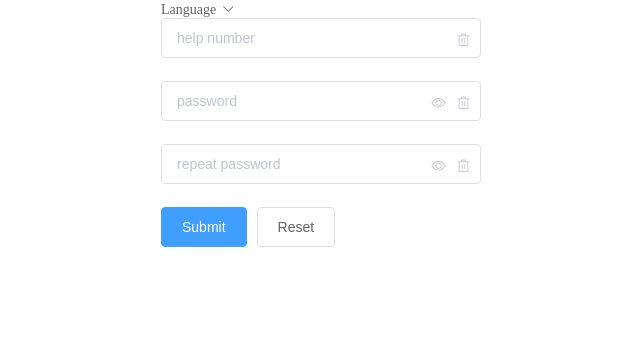
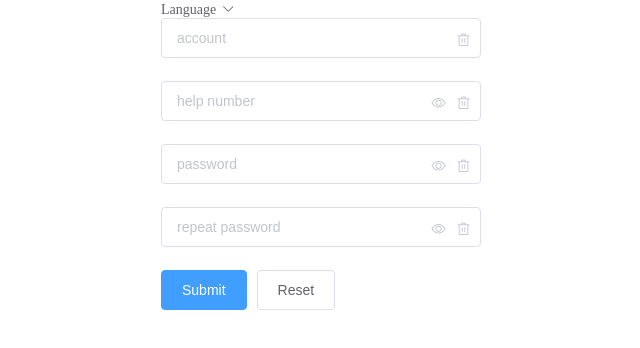
Before and after one commit to bojue214/timer, a Vue app: page /#/forget in a window 1280 px wide. Shown: the top 348 px of the page, without its empty margins (319-959 px from the left). Built offline with nearby package versions, Linux system fonts and the light colour scheme.

Commit message:
add account validator and i18n

```diff
--- a/src/components/forget.vue
+++ b/src/components/forget.vue
@@ -8,34 +8,48 @@
         <el-row>
             <el-col :xs="{span:20, offset:2}" :sm="{span:14, offset:5}" :md="{span:8, offset:8}" :lg="{span:6, offset:9}" :xl="{span:6, offset:9}">
                 <el-form :model="helpWay" status-icon :rules="helpRules" ref="helpForm">
-                    <el-form-item prop="helpNumber">
-                        <el-input v-model="helpWay.helpNumber" autocomplete="off" :placeholder="$t('help_number')">
+
+                    <el-form-item prop="account">
+                        <el-input v-model="helpWay.account" autocomplete="off" :placeholder="$t('account')">
+                            <i slot="suffix" class="el-input__icon el-icon-delete" v-on:click.stop="clear('account', 'helpForm')"></i>
+                        </el-input>
+                    </el-form-item>
+
+                    <el-form-item prop="helpNumber" v-if='!isShowHelpNumber'>
+                        <el-input type="password" v-model="helpWay.helpNumber" autocomplete="off" :placeholder="$t('help_number')">
+                            <i slot="suffix" class="el-input__icon el-icon-view" v-on:click.stop="toggle('isShowHelpNumber')"></i>
+                            <i slot="suffix" class="el-input__icon el-icon-delete" v-on:click.stop="clear('helpNumber', 'helpForm')"></i>
+                        </el-input>
+                    </el-form-item>
+                    <el-form-item prop="helpNumber" v-if='isShowHelpNumber'>
+                        <el-input v-model="helpWay.helpNumber" autocomplete="off"  :placeholder="$t('help_number')">
+                            <i slot="suffix" class="el-input__icon el-icon-more" v-on:click.stop="toggle('isShowHelpNumber')"></i>
                             <i slot="suffix" class="el-input__icon el-icon-delete" v-on:click.stop="clear('helpNumber', 'helpForm')"></i>
                         </el-input>
                     </el-form-item>
 
-                    <el-form-item prop="password" v-if='!hasShow'>
+                    <el-form-item prop="password" v-if='!isShowPassword'>
                         <el-input type="password" v-model="helpWay.password" autocomplete="off" :placeholder="$t('password')">
-                            <i slot="suffix" class="el-input__icon el-icon-view" v-on:click.stop="toggle"></i>
+                            <i slot="suffix" class="el-input__icon el-icon-view" v-on:click.stop="toggle('isShowPassword')"></i>
                             <i slot="suffix" class="el-input__icon el-icon-delete" v-on:click.stop="clear('password', 'helpForm')"></i>
                         </el-input>
                     </el-form-item>
-                    <el-form-item prop="password" v-if='hasShow'>
+                    <el-form-item prop="password" v-if='isShowPassword'>
                         <el-input v-model="helpWay.password" autocomplete="off"  :placeholder="$t('password')">
-                            <i slot="suffix" class="el-input__icon el-icon-more" v-on:click.stop="toggle"></i>
+                            <i slot="suffix" class="el-input__icon el-icon-more" v-on:click.stop="toggle('isShowPassword')"></i>
                             <i slot="suffix" class="el-input__icon el-icon-delete" v-on:click.stop="clear('password', 'helpForm')"></i>
                         </el-input>
                     </el-form-item>
 
-                    <el-form-item prop="reptPassword" v-if='!hasShow'>
+                    <el-form-item prop="reptPassword" v-if='!isShowPassword'>
                         <el-input type="password" v-model="helpWay.reptPassword" autocomplete="off" :placeholder="$t('rep_password')">
-                            <i slot="suffix" class="el-input__icon el-icon-view" v-on:click.stop="toggle"></i>
+                            <i slot="suffix" class="el-input__icon el-icon-view" v-on:click.stop="toggle('isShowPassword')"></i>
                             <i slot="suffix" class="el-input__icon el-icon-delete" v-on:click.stop="clear('reptPassword', 'helpForm')"></i>
                         </el-input>
                     </el-form-item>
-                    <el-form-item prop="reptPassword" v-if='hasShow'>
+                    <el-form-item prop="reptPassword" v-if='isShowPassword'>
                         <el-input v-model="helpWay.reptPassword" autocomplete="off"  :placeholder="$t('rep_password')">
-                            <i slot="suffix" class="el-input__icon el-icon-more" v-on:click.stop="toggle"></i>
+                            <i slot="suffix" class="el-input__icon el-icon-more" v-on:click.stop="toggle('isShowPassword')"></i>
                             <i slot="suffix" class="el-input__icon el-icon-delete" v-on:click.stop="clear('reptPassword', 'helpForm')"></i>
                         </el-input>
                     </el-form-item>
@@ -44,6 +58,7 @@
                         <el-button @click="submit" type="primary">{{$t('Submit')}}</el-button>
                         <el-button @click="reset('helpForm')">{{$t('Reset')}}</el-button>
                     </el-form-item>
+
                 </el-form>
             </el-col>
         </el-row>
@@ -57,13 +72,19 @@ export default {
     components:{ language },
     data() {
         return {
-            hasShow: false,
+            isShowHelpNumber: false,
+            isShowPassword: false,
             helpWay:{
+                account: '',
                 helpNumber:'',
                 password:'',
                 reptPassword: '',
             },
             helpRules: {
+                account: [
+                    { required: true, validator: this.$vali('notEmpty', '$vali.noAccount'), trigger: 'blur' },
+                    { validator: this.$vali('account', '$vali.account'), trigger: 'blur' }
+                ],
                 helpNumber:[
                     { required: true, validator: this.$vali('notEmpty', '$vali.noHelpNumber'), trigger: 'blur' },
                     { validator: this.$vali('helpNumber', '$vali.helpNumber'), trigger: 'blur' }
@@ -83,7 +104,7 @@ export default {
     },
 
     methods: {
-        toggle(){ this.hasShow = !this.hasShow; },
+        toggle(key){ this[key] = !this[key]; },
         reset( formName ){
             this.$refs[formName].resetFields();
         },
--- a/src/i18n/languages/en.js
+++ b/src/i18n/languages/en.js
@@ -30,6 +30,7 @@ const en = {
         helpNumber: 'Help number must be six charactor.',
         twoPassword: 'The two passwords you typed do not match.',
         password: 'A password need several charactors from six to twenty.',
+        account:'An account need several charactors from eight to sixteen.',
     },
     message:{
         ACCOUNT_NULL: 'Account not exist',
--- a/src/i18n/languages/zh.js
+++ b/src/i18n/languages/zh.js
@@ -30,6 +30,7 @@ const zh = {
         helpNumber: '救援码为六位字符或数字组成',
         twoPassword: '两次输入的密码不一致',
         password: '密码由六到二十位数字或者字母组成',
+        account:'账户名由八到十六位数字或者字母组成',
     },
     message: {
         ACCOUNT_NULL: '账户名不存在',
--- a/src/plugins/validator.js
+++ b/src/plugins/validator.js
@@ -8,6 +8,7 @@ const REGEX = {
     notEmpty: /\r|\n|\\s/g,
     helpNumber: /^[A-Za-z0-9]{6}$/,
     password: /^[A-Za-z0-9]{6,20}$/,
+    account: /^[A-Za-z0-9]{8,16}$/,
 };
 
 const getValue = function(context, chains){
@@ -27,7 +28,8 @@ const CHECK = {
     notEmpty(val){ return val.replace(REGEX.empty, '') !== ''; },
     helpNumber(val){ return REGEX['helpNumber'].test(val); },
     equal(val, context, property){ return val === getValue(context, property); },
-    password(val){ return REGEX['password'].test(val); }
+    password(val){ return REGEX['password'].test(val); },
+    account(val){ return REGEX['account'].test(val); },
 };
 
 /** validator
```
